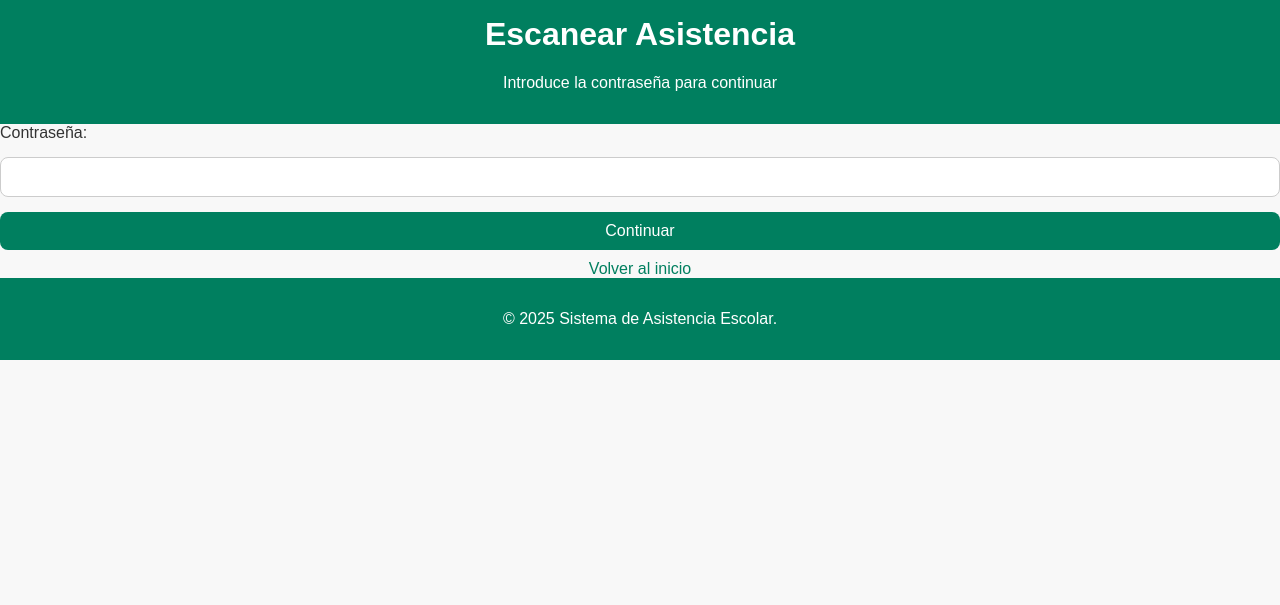
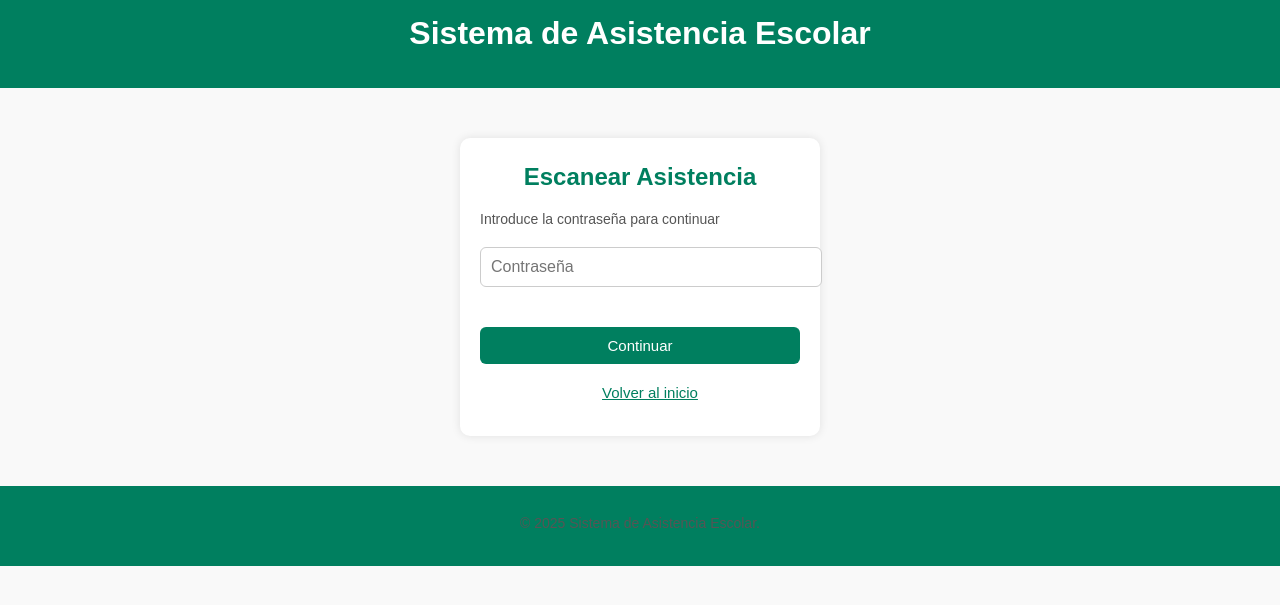
Before and after one commit to Gsr1989/educacionbasica, a Flask app: page /escanear in a window 1280 px wide. Shown: the top 605 px of the page. Run offline with Flask 3, Linux system fonts and the light colour scheme.

Commit message:
Update escanear_clave.html

```diff
--- a/templates/escanear_clave.html
+++ b/templates/escanear_clave.html
@@ -2,26 +2,89 @@
 <html lang="es">
 <head>
   <meta charset="UTF-8">
-    <title>Escanear QR (Autenticación)</title>
+  <title>Escanear Asistencia</title>
+  <meta name="viewport" content="width=device-width, initial-scale=1">
   <link rel="stylesheet" href="{{ url_for('static', filename='css/style.css') }}">
+  <style>
+    body {
+      margin: 0;
+      font-family: Arial, sans-serif;
+      background-color: #f9f9f9;
+    }
+
+    header, footer {
+      background-color: #007f5f;
+      color: white;
+      text-align: center;
+      padding: 15px;
+    }
+
+    .formulario {
+      max-width: 320px;
+      margin: 50px auto;
+      background: white;
+      padding: 25px 20px;
+      border-radius: 10px;
+      box-shadow: 0 0 10px rgba(0,0,0,0.1);
+    }
+
+    h2 {
+      margin-top: 0;
+      color: #007f5f;
+    }
+
+    p {
+      font-size: 14px;
+      color: #555;
+      margin-bottom: 20px;
+    }
+
+    input[type="password"] {
+      width: 100%;
+      padding: 10px;
+      margin-bottom: 15px;
+      border-radius: 6px;
+      border: 1px solid #ccc;
+    }
+
+    button, a.boton-volver {
+      display: block;
+      width: 100%;
+      text-align: center;
+      padding: 10px;
+      font-size: 15px;
+      border: none;
+      border-radius: 6px;
+      margin-top: 10px;
+    }
+
+    button {
+      background-color: #007f5f;
+      color: white;
+      cursor: pointer;
+    }
+
+    a.boton-volver {
+      background: none;
+      color: #007f5f;
+      text-decoration: underline;
+    }
+  </style>
 </head>
 <body>
   <header>
-        <h1>Escanear Asistencia</h1>
-        <p>Introduce la contraseña para continuar</p>
+    <h1>Sistema de Asistencia Escolar</h1>
   </header>
 
-    <main>
-        {% if error %}
-            <p style="color: red;">{{ error }}</p>
-        {% endif %}
+  <div class="formulario">
+    <h2>Escanear Asistencia</h2>
+    <p>Introduce la contraseña para continuar</p>
     <form method="POST">
-            <label for="clave">Contraseña:</label>
-            <input type="password" id="clave" name="clave" required>
+      <input type="password" name="clave" placeholder="Contraseña" required>
       <button type="submit">Continuar</button>
     </form>
-        <a href="{{ url_for('index') }}">Volver al inicio</a>
-    </main>
+    <a href="/" class="boton-volver">Volver al inicio</a>
+  </div>
 
   <footer>
     <p>&copy; 2025 Sistema de Asistencia Escolar.</p>
```
Lines whose indentation alone changed are shown as unchanged.
